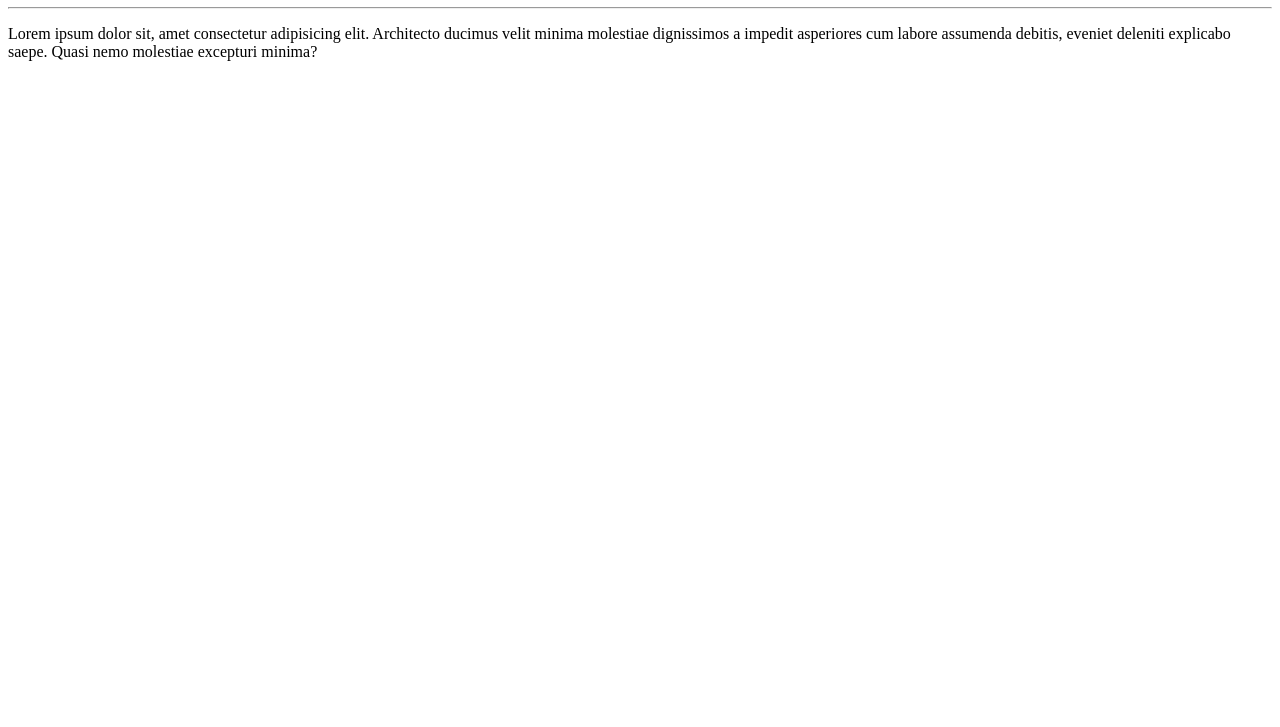
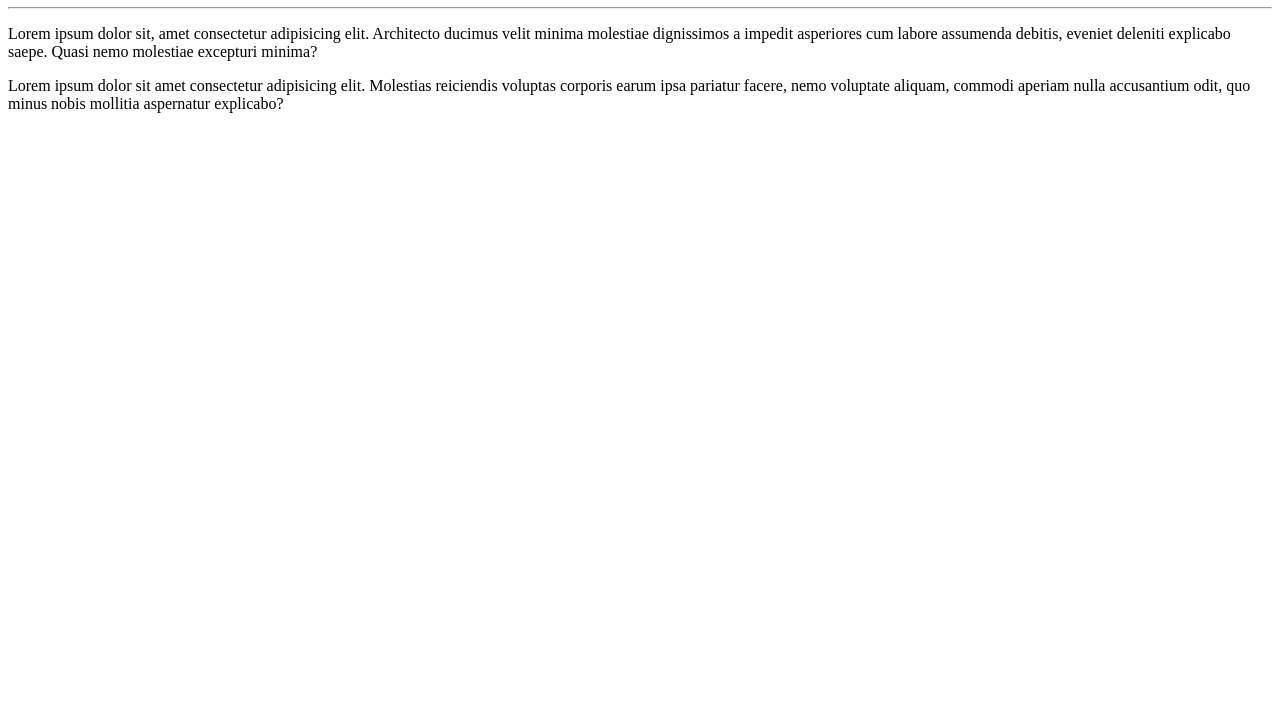
Before and after one commit to AleixoLuan/Ola-Mundo, a plain HTML site: page site-exemplo/index.html in a window 1280 px wide. Shown: the part 73-800 px from the top of the page. Drawn offline with Linux system fonts and the light colour scheme.

Commit message:
adicionei um novo parágrafo

```diff
--- a/site-exemplo/index.html
+++ b/site-exemplo/index.html
@@ -13,6 +13,11 @@
         molestiae dignissimos a impedit asperiores cum labore assumenda debitis, eveniet deleniti
         explicabo saepe. Quasi nemo molestiae excepturi minima?
         </p>
+        <p>Lorem ipsum dolor sit amet consectetur adipisicing elit.
+            Molestias reiciendis voluptas corporis earum ipsa pariatur
+            facere, nemo voluptate aliquam, commodi aperiam nulla accusantium
+            odit, quo minus nobis mollitia aspernatur explicabo?
+        </p>
 
 </body>
 </html>
```
